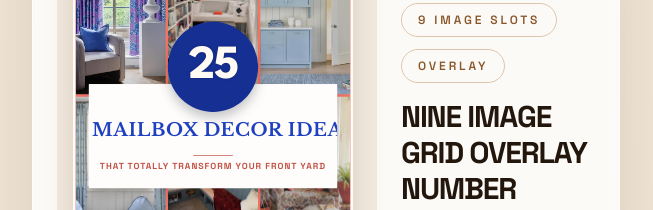
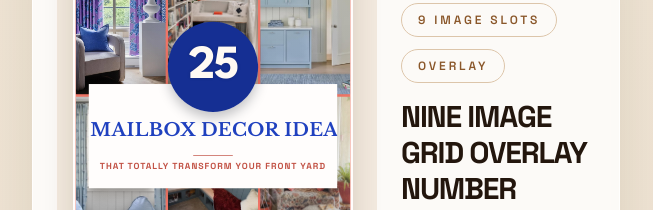
Before and after one commit to risalat/PinForge-Studio, a Next.js app: page /library in a window 1280 px wide. Shown: the part 3600-3810 px from the top of the page, without its empty margins (8-661 px from the left). Built offline with nearby package versions, Linux system fonts and the light colour scheme.

Commit message:
Tighten nine-image headline fit

```diff
--- a/src/templates/TemplateNineImageGridOverlayNumberFooter.tsx
+++ b/src/templates/TemplateNineImageGridOverlayNumberFooter.tsx
@@ -153,7 +153,7 @@ export function TemplateNineImageGridOverlayNumberFooter({
             backgroundColor: bandBackground,
           }}
         >
-          <div className="absolute inset-x-[12px] top-[140px]">
+          <div className="absolute inset-x-[6px] top-[140px]">
             <AutoFitText
               as="p"
               text={compactTitle}
@@ -319,30 +319,30 @@ function getTitleSizing(title: string) {
     return {
       minFontSize: 70,
       maxFontSize: 98,
-      letterSpacing: "0.028em",
+      letterSpacing: "0.02em",
     };
   }
 
   if (condensedLength <= 22 && longestWordLength <= 8) {
     return {
-      minFontSize: 56,
-      maxFontSize: 84,
-      letterSpacing: "0.022em",
+      minFontSize: 48,
+      maxFontSize: 78,
+      letterSpacing: "0.014em",
     };
   }
 
   if (condensedLength <= 26 && longestWordLength <= 10) {
     return {
-      minFontSize: 40,
-      maxFontSize: 66,
-      letterSpacing: "0.014em",
+      minFontSize: 34,
+      maxFontSize: 58,
+      letterSpacing: "0.006em",
     };
   }
 
   return {
-    minFontSize: 26,
-    maxFontSize: 50,
-    letterSpacing: "0.004em",
+    minFontSize: 22,
+    maxFontSize: 44,
+    letterSpacing: "0",
   };
 }
 
```
